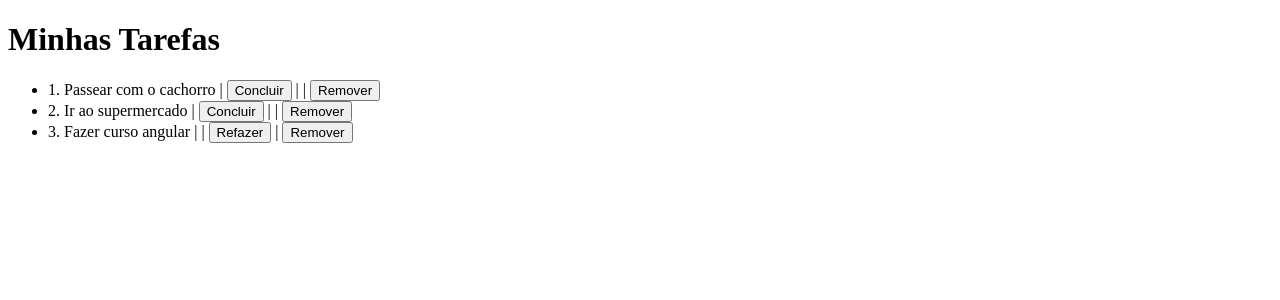
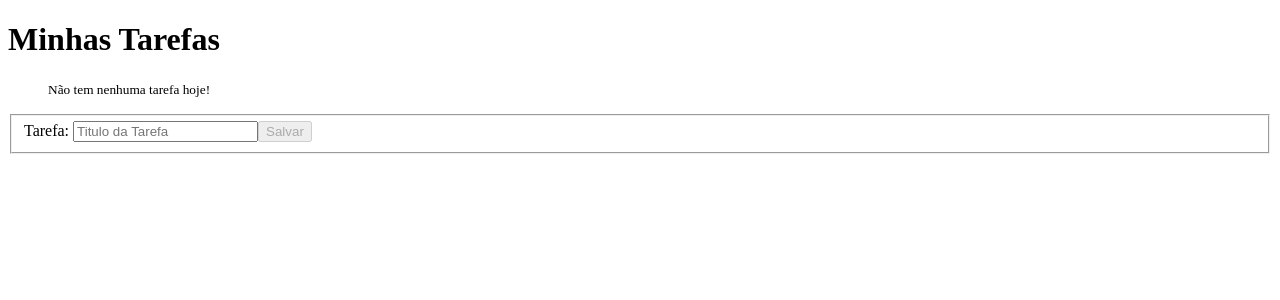
Before and after one commit to williamdrums/todo_list, an Angular app: page / in a window 1280 px wide. Shown: the top 300 px of the page. Built offline with nearby package versions, Linux system fonts and the light colour scheme.

Commit message:
criando evento de add novas tarefas a lista

```diff
--- a/src/app/app.component.html
+++ b/src/app/app.component.html
@@ -1,6 +1,7 @@
 <h1>{{ title }}</h1>
 
 <ul>
+    <p *ngIf="todos.length == 0"><small>Não tem nenhuma tarefa hoje!</small></p>
     <li *ngFor="let todo of todos">
         {{ todo.id }}. {{ todo.title }} |
         <button *ngIf="!todo.done" (click)="markAsDone(todo)">Concluir</button> |
@@ -8,3 +9,12 @@
         <button (click)="remove(todo)">Remover</button>
     </li>
 </ul>
+
+<form [formGroup]="form">
+    <fieldset>
+        <label>Tarefa: </label>
+        <input type="text" placeholder="Titulo da Tarefa" maxlength="60" formControlName="title">
+        <small *ngIf="form.controls.title.invalid && !form.controls.title.pristine">Este campo deve conter entre 3 e 60 caracteres</small>
+        <button [disabled]="form.invalid" (click)="add()">Salvar</button>
+    </fieldset>
+</form>
--- a/src/app/app.component.ts
+++ b/src/app/app.component.ts
@@ -1,4 +1,5 @@
 import { Component } from '@angular/core';
+import { FormBuilder, FormGroup, Validators } from '@angular/forms';
 import { Todo } from 'src/models/todo.model';
 
 @Component({
@@ -9,13 +10,29 @@
 export class AppComponent {
   public todos: Todo[] = [];
   public title: string = 'Minhas Tarefas';
+  public form: FormGroup;
 
-  constructor() {
-    this.todos.push(new Todo(1, 'Passear com o cachorro', false));
-    this.todos.push(new Todo(2, 'Ir ao supermercado', false));
-    this.todos.push(new Todo(3, 'Fazer curso angular', true));
+  constructor(private formBuilder: FormBuilder) {
+
+    this.form = this.formBuilder.group({
+      title: ['', Validators.compose([
+        Validators.minLength(3),
+        Validators.maxLength(60),
+        Validators.required
+      ])]
+    });
   }
 
+  add() {
+    const title = this.form.controls['title'].value;
+    const id = this.todos.length + 1;
+    this.todos.push(new Todo(id, title, false));
+    this.clear();
+  }
+
+  clear() {
+    this.form.reset();
+  }
   remove(todo: Todo) {
     const index = this.todos.indexOf(todo);
     if (index !== -1) {
@@ -29,6 +46,6 @@
   }
 
   markAsUndone(todo: Todo) {
-   todo.done = false;
+    todo.done = false;
   }
 }
--- a/src/app/app.module.ts
+++ b/src/app/app.module.ts
@@ -1,4 +1,5 @@
 import { NgModule } from '@angular/core';
+import { ReactiveFormsModule } from '@angular/forms';
 import { BrowserModule } from '@angular/platform-browser';
 
 import { AppRoutingModule } from './app-routing.module';
@@ -10,7 +11,8 @@
   ],
   imports: [
     BrowserModule,
-    AppRoutingModule
+    AppRoutingModule,
+    ReactiveFormsModule
   ],
   providers: [],
   bootstrap: [AppComponent]
```
